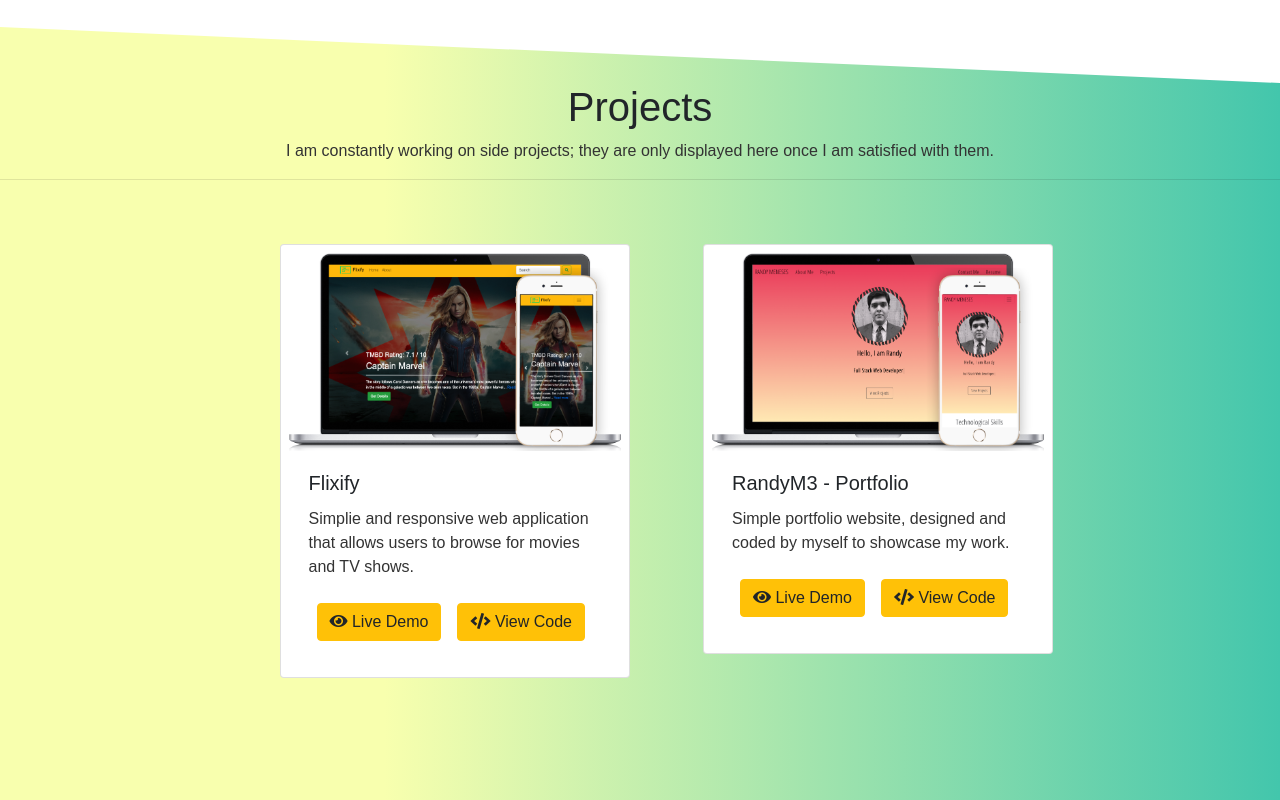
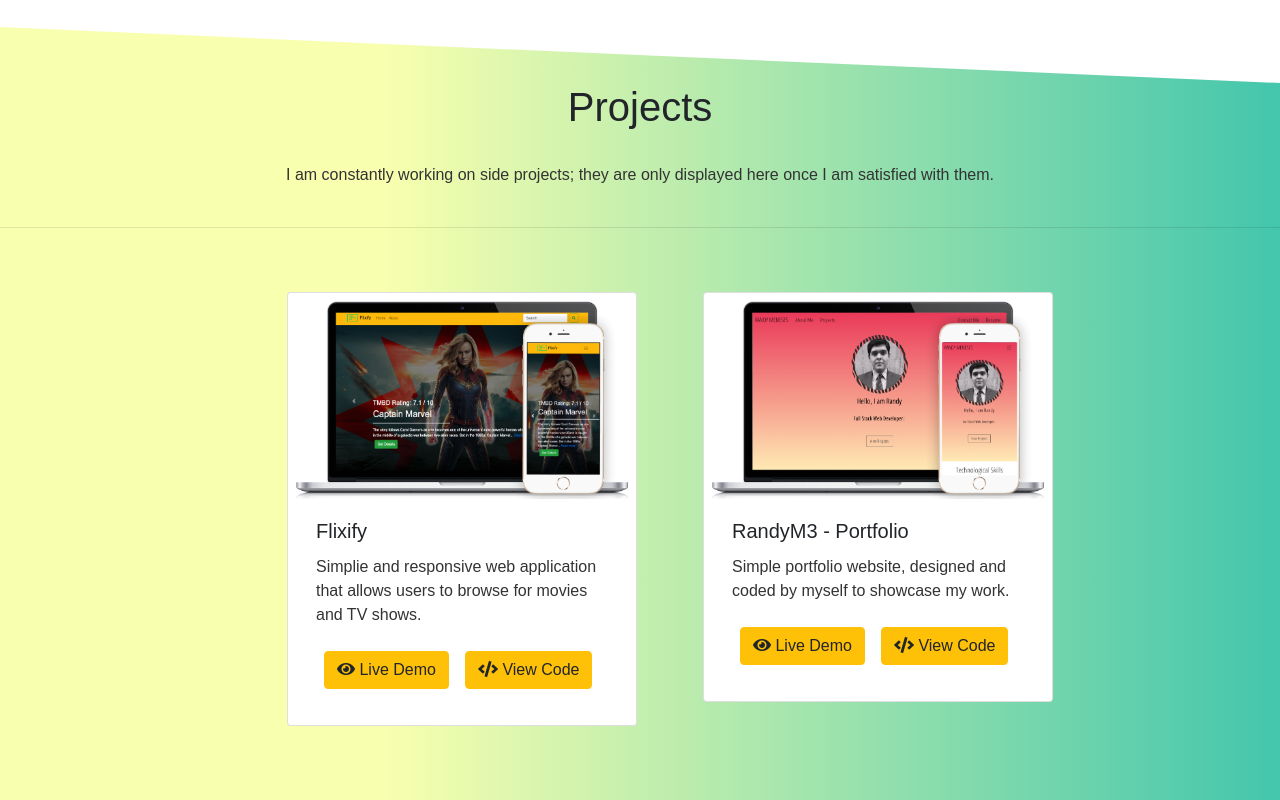
Before and after one commit to Randym3/portfoliosite, a React (Create React App) app: page / in a window 1280 px wide. Shown: the part 1200-2000 px from the top of the page. Built offline with nearby package versions, Linux system fonts and the light colour scheme.

Commit message:
Fixing margin issue in project section

```diff
--- a/src/Components/Header.js
+++ b/src/Components/Header.js
@@ -34,8 +34,9 @@ class Header extends Component {
         <Navbar.Toggle aria-controls="navbar-nav" />
         <Navbar.Collapse id="navbar-nav">
           <Nav className="mr-auto">
-            <Nav.Link>
             <Link
+              style={{ cursor: "pointer" }}
+              className="nav-link"
               activeClass="active"
               to="aboutMe"
               spy={true}
@@ -43,11 +44,10 @@ class Header extends Component {
               duration={500}
             >
               About Me
-              </Link>
-            </Nav.Link>
-            <Nav.Link>
-              {" "}
+            </Link>{" "}
             <Link
+              style={{ cursor: "pointer" }}
+              className="nav-link"
               activeClass="active"
               to="projects"
               spy={true}
@@ -56,12 +56,12 @@ class Header extends Component {
             >
               Projects
             </Link>
-            </Nav.Link>
           </Nav>
           <Nav>
-            <Nav.Link>
             {" "}
             <Link
+              style={{ cursor: "pointer" }}
+              className="nav-link"
               activeClass="active"
               to="contactMe"
               spy={true}
@@ -70,7 +70,6 @@ class Header extends Component {
             >
               Contact Me
             </Link>
-            </Nav.Link>
           </Nav>
         </Navbar.Collapse>
       </Navbar>
--- a/src/Components/Projects.js
+++ b/src/Components/Projects.js
@@ -8,13 +8,19 @@ class Projects extends Component {
     return (
       <div className="project-row projects">
         <h1 className="text-center">Projects</h1>
-        <p className="text-center">
+        <p className="text-center p-4">
           I am constantly working on side projects; they are only displayed here
           once I am satisfied with them.
         </p>
         <hr />
-        <Row className="  justify-content-center  ">
-          <Col className="m-5" xl={3} md={8} sm={10} xs={12}>
+        <Row
+          className="  justify-content-center"
+          style={{
+            marginLeft: "0",
+            marginRight: "0"
+          }}
+        >
+          <Col className="m-5" xl={3} md={8} sm={10}>
             <Card className="p-2" style={{ minWidth: "350px" }}>
               <Card.Img variant="top" src={ProjectOne} />
               <Card.Body>
@@ -25,12 +31,12 @@ class Projects extends Component {
                 </Card.Text>
                 <a href="https://flixify.netlify.com" target="blank">
                   <Button className="m-2" variant="warning">
-                    <i class="fas fa-eye" /> Live Demo
+                    <i className="fas fa-eye" /> Live Demo
                   </Button>
                 </a>
                 <a href="https://github.com/Randym3/flixify" target="blank">
                   <Button className="m-2" variant="warning">
-                    <i class="fas fa-code" /> {` `}
+                    <i className="fas fa-code" /> {` `}
                     View Code
                   </Button>
                 </a>
@@ -38,7 +44,7 @@ class Projects extends Component {
             </Card>
           </Col>
 
-          <Col className="m-5" xl={3} md={8} sm={10} xs={12}>
+          <Col className="m-5" xl={3} md={8} sm={10}>
             <Card className="p-2" style={{ minWidth: "350px" }}>
               <Card.Img variant="top" src={ProjectTwo} />
               <Card.Body>
@@ -49,7 +55,7 @@ class Projects extends Component {
                 </Card.Text>
                 <a href="https://Randym3.netlify.com" target="blank">
                   <Button className="m-2" variant="warning">
-                    <i class="fas fa-eye" /> Live Demo
+                    <i className="fas fa-eye" /> Live Demo
                   </Button>
                 </a>
                 <a
@@ -57,7 +63,7 @@ class Projects extends Component {
                   target="blank"
                 >
                   <Button className="m-2" variant="warning">
-                    <i class="fas fa-code" /> {` `}
+                    <i className="fas fa-code" /> {` `}
                     View Code
                   </Button>
                 </a>
--- a/src/Components/Socials.js
+++ b/src/Components/Socials.js
@@ -4,14 +4,14 @@ import { Row, Col } from "react-bootstrap";
 class Socials extends Component {
   render() {
     return (
-      <div className=" p-5 connect text-center contactMe">
+      <div className=" p-3 connect text-center contactMe">
         <h2>Connect With Me</h2>
         <p style={{ color: "#DCDCDC" }}>
           If you're interested in collaborating, feel free to contact me!
         </p>
         <hr style={{ borderColor: "#DCDCDC", width: "50%" }} />
-        <Row className="justify-content-around  ">
-          <Col className="socials py-5" xl={6} lg={10} xs={10}>
+        <Row className="justify-content-center   ">
+          <Col className="social" xl={4} lg={5} md={6} xs={10}>
             <h3>Socials</h3>
             <a href="https://www.linkedin.com/in/randy-meneses-00699b12a/">
               <i className="fab fa-linkedin-in" />
@@ -26,7 +26,7 @@ class Socials extends Component {
             </a>
           </Col>
 
-          <Col className="contact" xl={6} lg={10} xs={12}>
+          <Col className="contact" xl={4} lg={5} md={6} xs={12}>
             <h3>Say hello:</h3>
             <i className="far fa-map-marker-alt" />
             <br />
```
Also changed, not shown: 18 other files (tests, documents, lock files or other folders). Lines whose indentation alone changed are shown as unchanged.
